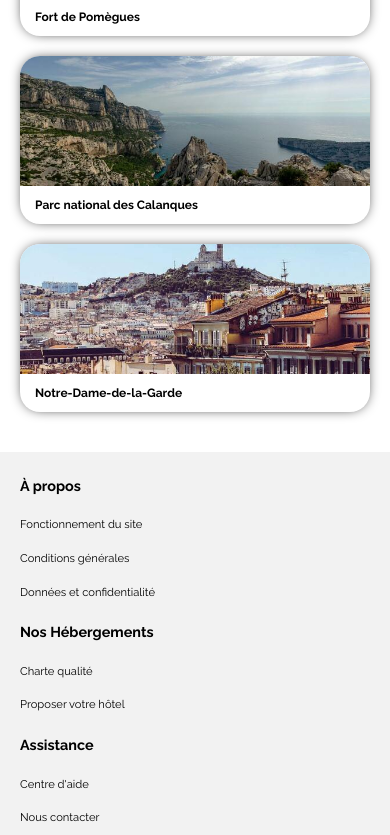
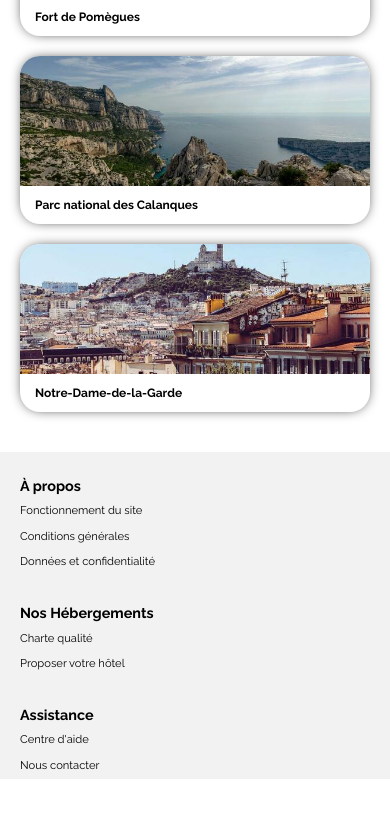
Before and after one commit to PolZeck/ProjetBookiOC, a plain HTML site: page index.html in a window 390 px wide. Shown: the part 2658-3493 px from the top of the page. After the commit the page ends 3437 px from the top, so only its background shows below. Drawn offline with Linux system fonts and the light colour scheme.

Commit message:
responsive- update with footer

```diff
--- a/css/style.css
+++ b/css/style.css
@@ -866,9 +866,26 @@ footer{
         margin-top: 40px;
     }
 
+    .foot p{
+        line-height: 0.3;
+    }
+
+    .foot h3{
+        margin-bottom: 4px;
+    }
+
     .foot-assistance {
         margin-left: 0px;
         display: flex;
         flex-direction: column;
     }
+
+    .foot-by_the_way{
+        margin-bottom: 15px;
+    }
+
+    .foot-hebergement{
+        margin-bottom: 15px;
+    }
+
 }
```
